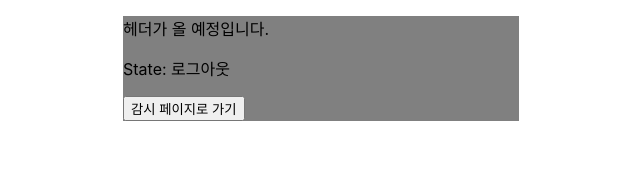
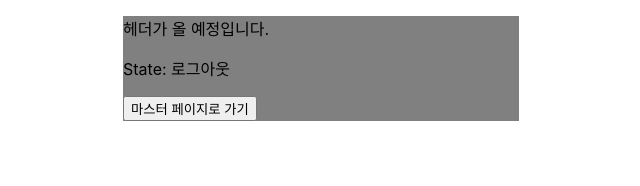
Before and after one commit to gwonmin/Philosophia, a React (Vite) app in the folder front/: page /editUser in a window 1280 px wide. Shown: the top 186 px of the page, without its empty margins (319-959 px from the left). Built offline with nearby package versions, Linux system fonts and the light colour scheme; no server answers.

Commit message:
[Update]: 감시 페이지 -> 마스터 페이지 이름 변경

```diff
--- a/front/src/components/organisms/Header.tsx
+++ b/front/src/components/organisms/Header.tsx
@@ -20,7 +20,7 @@
           navigate("/", { replace: true })
         }}
       >
-        감시 페이지로 가기
+        마스터 페이지로 가기
       </button>
     </div>
   )
--- a/front/src/components/pages/UserStatusPage.tsx
+++ b/front/src/components/pages/MasterPage.tsx
@@ -3,7 +3,7 @@
 
 import { UserStateContext, DispatchContext } from "./RootPage"
 
-export default function UserStatusPage() {
+export default function MasterPage() {
   const navigate = useNavigate()
   const dispatch = useContext(DispatchContext)
   const userState = useContext(UserStateContext)
--- a/front/src/components/pages/RootPage.tsx
+++ b/front/src/components/pages/RootPage.tsx
@@ -3,7 +3,7 @@
 
 import RegisterPage from "./user/RegisterPage"
 import LoginPage from "./user/LoginPage"
-import UserStatusPage from "./UserStatusPage"
+import MasterPage from "./MasterPage"
 import CheckUserPage from "./user/CheckUserPage"
 import EditUserInfoPage from "./user/EditUserInfoPage"
 import DevateListPage from "./devate/DevateListPage"
@@ -61,7 +61,7 @@
       <UserStateContext.Provider value={userState}>
         <Router>
           <Routes>
-            <Route path="/" element={<UserStatusPage />} />
+            <Route path="/" element={<MasterPage />} />
             <Route path="/register" element={<RegisterPage />} />
             <Route path="/login" element={<LoginPage />} />
             <Route path="/checkUser" element={<CheckUserPage />} />
```
